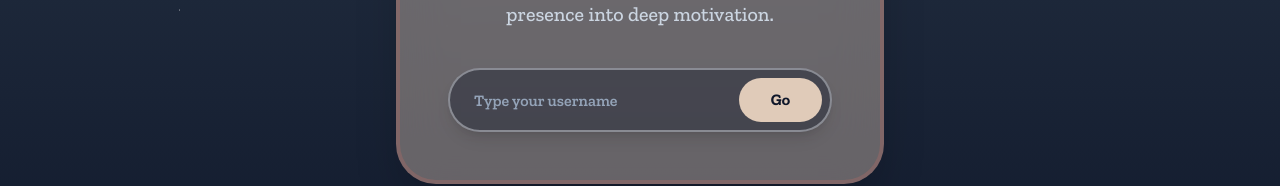
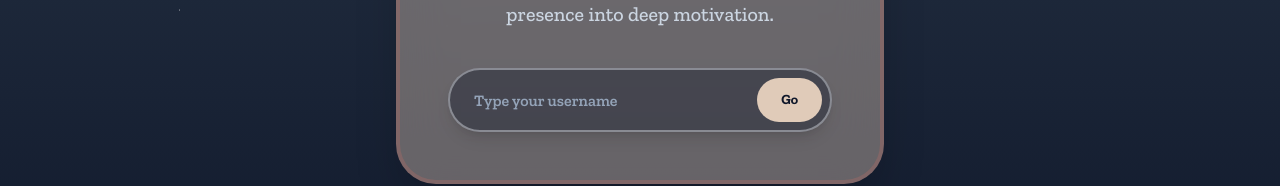
Before and after one commit to Chujo58/Copium-Friends, a React (Vite) app: page / in a window 1280 px wide. Both pictures are taken after a click on the button "Start". Shown: the part 439-625 px from the top of the page. Built offline with nearby package versions, Linux system fonts and the light colour scheme; a web font is replaced by a local one.

Commit message:
Fixing the animation (bc not everyone uses stupid google chrome) long live mozilla

```diff
--- a/src/pages/landing.jsx
+++ b/src/pages/landing.jsx
@@ -199,40 +199,50 @@ export default function Landing() {
         </p>
 
         <div
-          className={`mt-2 flex h-16 items-center rounded-full border-2 p-2 shadow-lg transition-all duration-500 ${
-            started ? "w-full max-w-xl" : "w-25"
+            className={`mt-2 flex h-16 items-center justify-center overflow-hidden rounded-full border-2 p-1 shadow-lg transition-all duration-700 ease-in-out ${
+                started ? "w-full max-w-md" : "w-28"
             } ${isDay ? "border-primary/50 bg-white/85" : "border-slate-100/40 bg-slate-900/40"}`}
         >
-          {!started ? (
+            <div className="relative h-full w-full">
+                {/* START BUTTON STATE */}
                 <button
                 onClick={() => setStarted(true)}
-              className={`h-full w-full rounded-full px-10 py-2 text-lg font-bold shadow-lg transition-all hover:scale-[1.02] active:scale-95 ${
+                className={`absolute inset-0 flex items-center justify-center rounded-full text-lg font-bold transition-all duration-500 ${
+                    started
+                    ? "pointer-events-none opacity-0 scale-95"
+                    : "opacity-100 scale-100"
+                } ${
                     isDay
-                  ? "bg-primary text-white shadow-primary/30 hover:bg-accent"
-                  : "bg-surface text-slate-900 shadow-surface/40 hover:bg-accent"
+                    ? "bg-primary text-white"
+                    : "bg-surface text-slate-900"
                 }`}
                 >
                     Start
                 </button>
-          ) : (
-            <>
+
+                {/* INPUT FIELD STATE */}
+                <div
+                className={`flex h-full w-full items-center px-1 transition-all duration-500 delay-100 ${
+                    started
+                    ? "opacity-100 scale-100"
+                    : "pointer-events-none opacity-0 scale-95"
+                }`}
+                >
                     <input
                         ref={inputRef}
                         value={username}
                         onChange={(event) => setUsername(event.target.value)}
-                onKeyDown={(event) => {
-                  if (event.key === "Enter") goToDashboard();
-                }}
+                        onKeyDown={(event) => event.key === "Enter" && goToDashboard()}
                         placeholder="Type your username"
-                className={`h-full min-w-0 flex-1 rounded-full bg-transparent px-4 text-base font-semibold outline-none ${
+                        className={`h-full min-w-0 flex-1 bg-transparent px-4 text-base font-semibold outline-none ${
                         isDay
                             ? "text-slate-900 placeholder:text-slate-500"
-                    : "text-slate-100 placeholder:text-slate-400"
+                            : "text-white placeholder:text-slate-400"
                         }`}
                     />
                     <button
                         onClick={goToDashboard}
-                className={`ml-2 h-full rounded-full px-8 text-base font-bold transition ${
+                        className={`h-[85%] rounded-full px-6 text-sm font-bold transition-all active:scale-95 ${
                         isDay
                             ? "bg-primary text-white hover:bg-accent"
                             : "bg-surface text-slate-900 hover:bg-accent"
@@ -240,8 +250,8 @@ export default function Landing() {
                     >
                         Go
                     </button>
-            </>
-          )}
+                </div>
+            </div>
         </div>
       </div>
 
```
Lines whose indentation alone changed are shown as unchanged.
